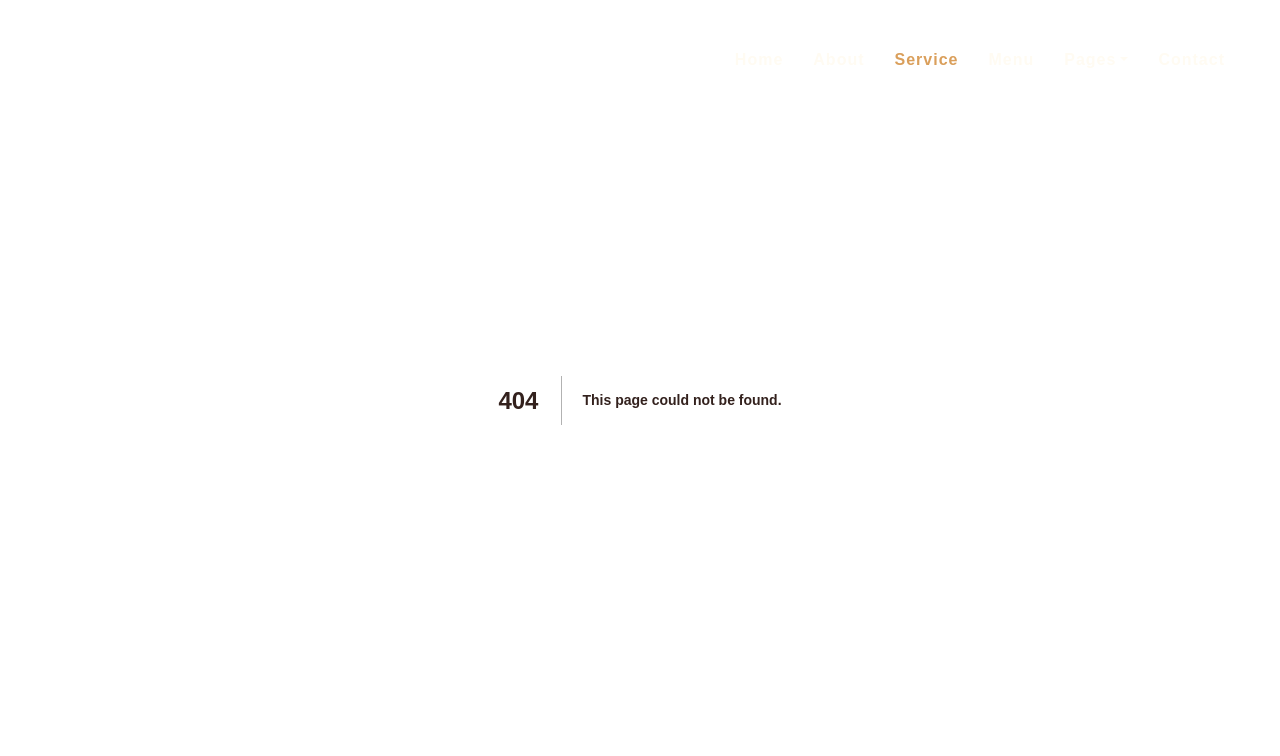
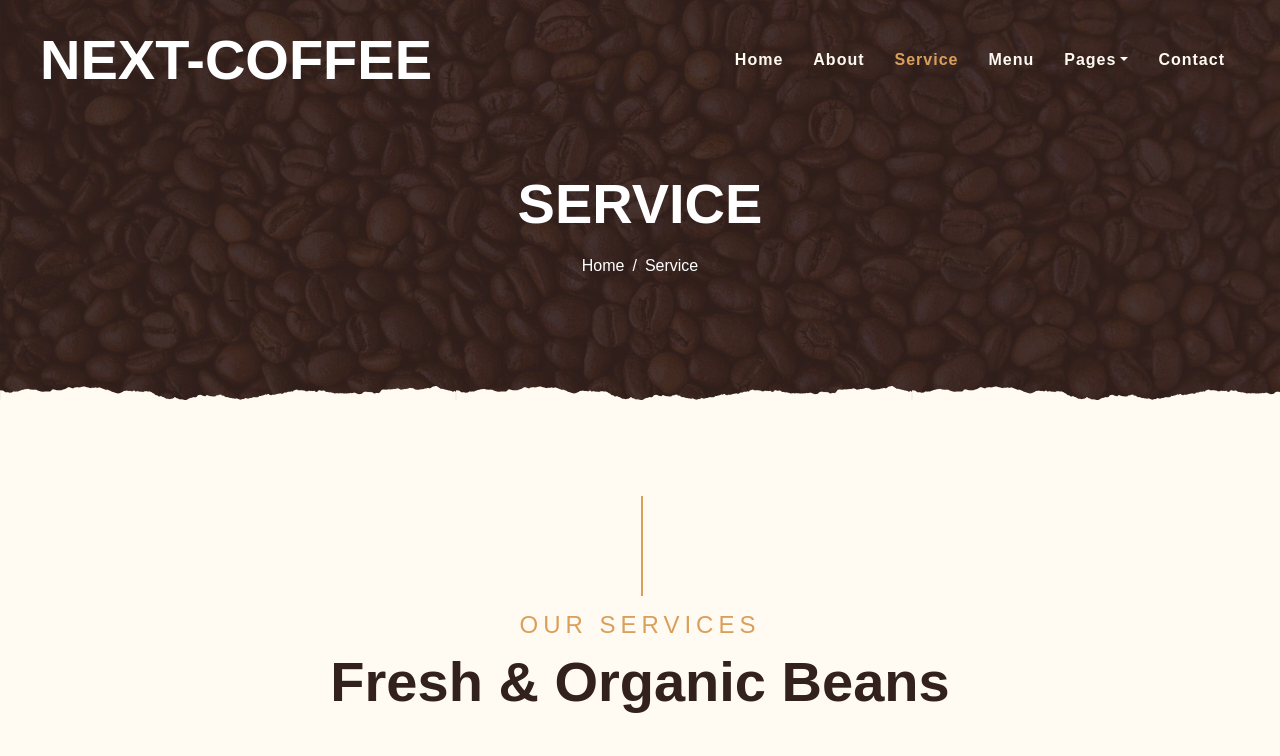
Before and after one commit to soheilMansoori/next-coffee, a Next.js app: page /service in a window 1280 px wide. Before the commit this address had no page. Shown: the top 756 px of the page. Built offline with nearby package versions, Linux system fonts and the light colour scheme; a web font is replaced by a local one.

Commit message:
folder structure and create Service component

```diff
--- a/pages/about/index.js
+++ b/pages/about/index.js
@@ -1,14 +1,12 @@
 import Header from '@/components/modules/Header/Header'
-import About from '@/components/templates/index/About/About'
+import About from '@/components/modules/About/About'
 import React from 'react'
 
 export default function AboutPage() {
     return (
         <>
             <Header />
-            {/* About Start  */}
             <About />
-            {/* About End  */}
         </>
     )
 }
--- /dev/null
+++ b/pages/service/index.js
@@ -0,0 +1,11 @@
+import Header from "@/components/modules/Header/Header"
+import ServiceComponent from "@/components/modules/Service/Service"
+
+export default function Service() {
+    return (
+        <>
+            <Header />
+            <ServiceComponent />
+        </>
+    )
+}
```
Also changed, not shown: pages/index.js (+7 -7 lines), components/modules/About/About.jsx (renamed from components/templates/index/About/About.jsx), components/modules/Menu/Menu.jsx (renamed from components/templates/index/Menu/Menu.jsx), components/modules/Reservation/Reservation.jsx (renamed from components/templates/index/Reservation/Reservation.jsx), components/modules/Service/Service.jsx (renamed from components/templates/index/Service/Service.jsx), components/modules/Testimonial/Testimonial.jsx (renamed from components/templates/index/Testimonial/Testimonial.jsx), components/templates/Home/Offer/Offer.jsx (renamed from components/templates/index/Offer/Offer.jsx), components/templates/Home/Slider/Slider.js (renamed from components/templates/index/Slider/Slider.js).
